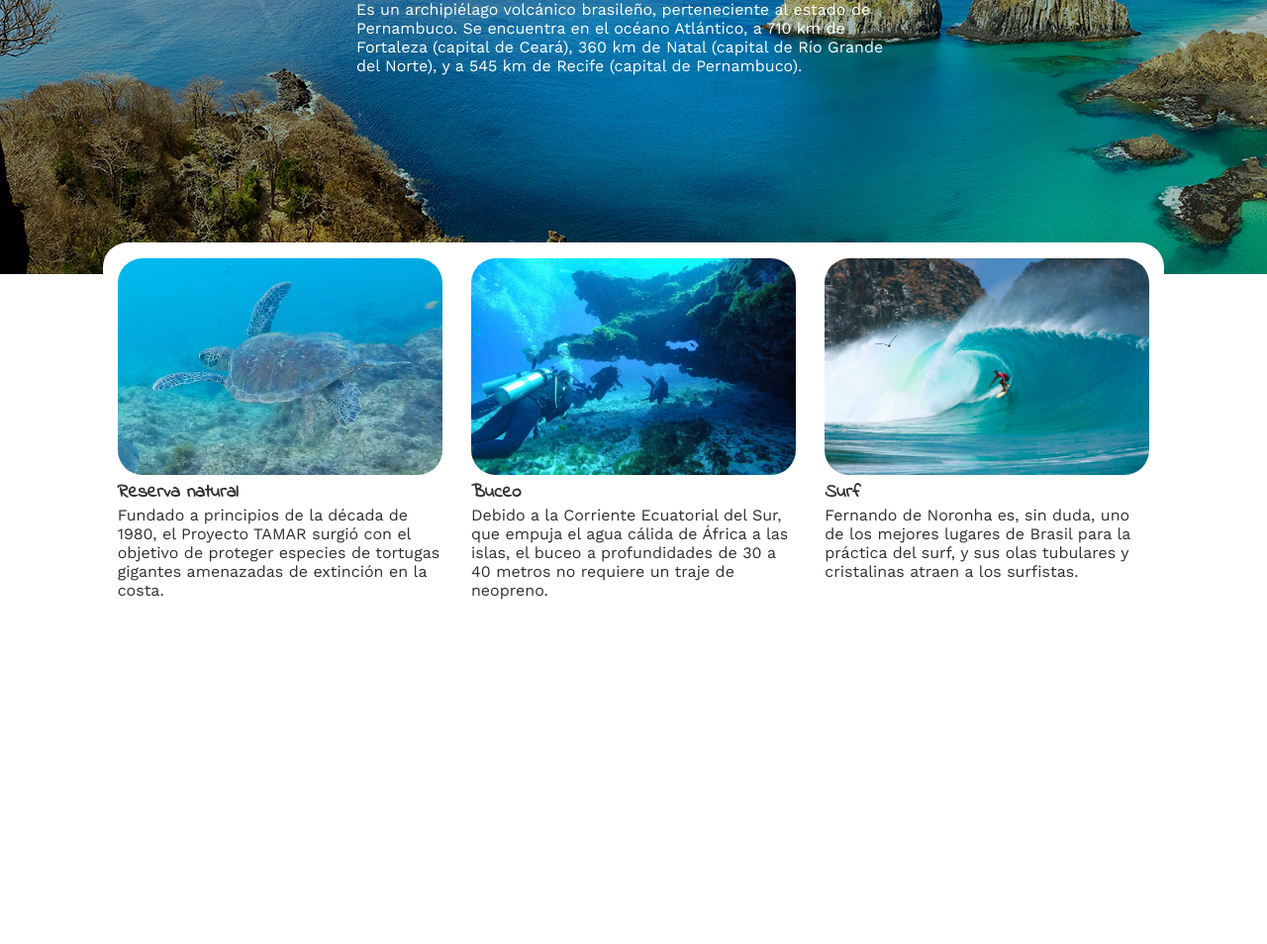
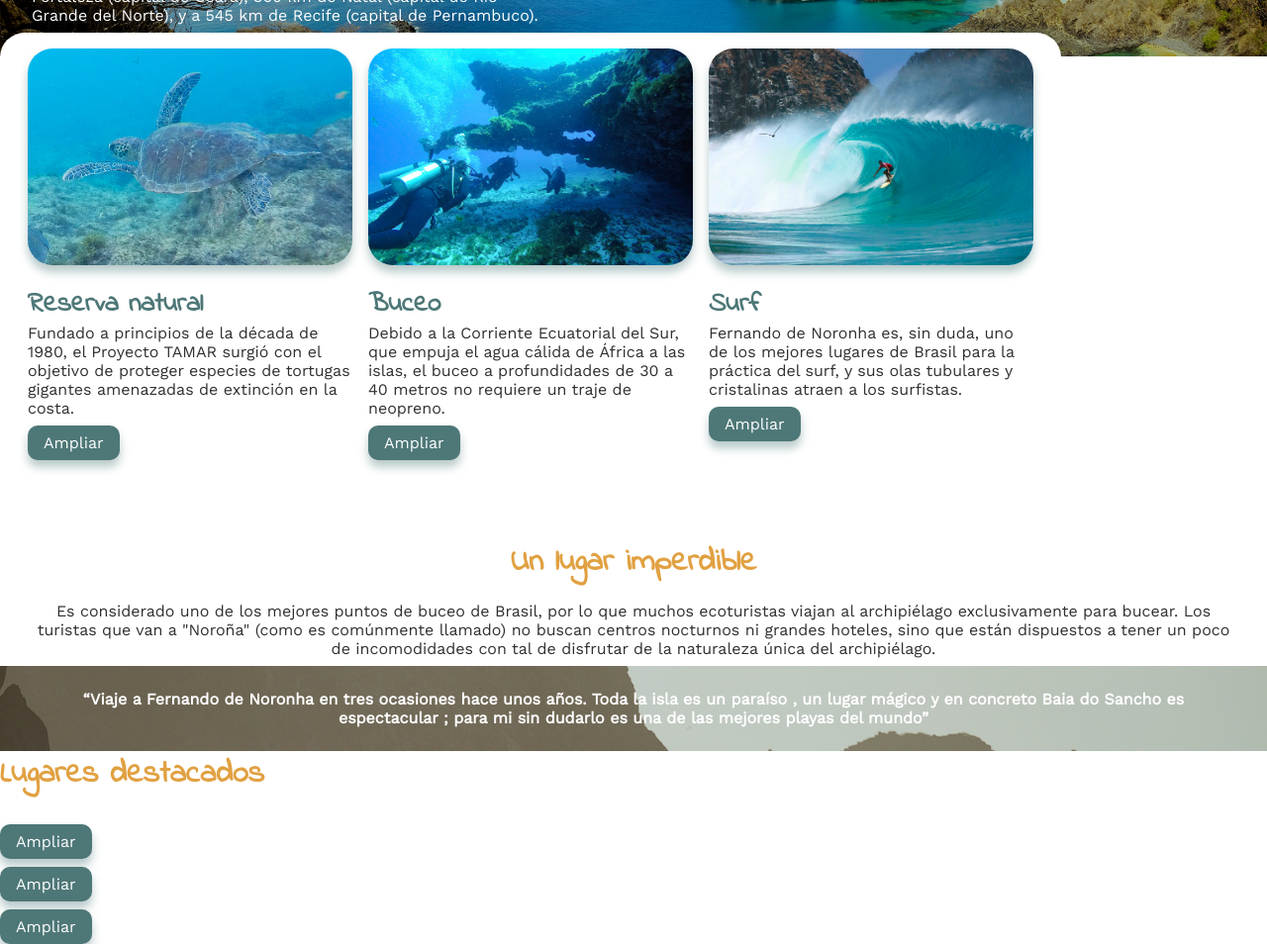
Before and after one commit to HernanTPereira/Noronha, a plain HTML site: page index.html in a window 1280 px wide. Shown: the part 208-1162 px from the top of the page at 99% size. Before the commit the page ends 830 px from the top, so only its background shows below. Drawn offline with nearby package versions, Linux system fonts and the light colour scheme.

Commit message:
Add files via upload

```diff
--- a/index.html
+++ b/index.html
@@ -42,27 +42,59 @@
                 <img src="/img/inicio/actividades/tamar.jpg" alt="Imagen de una tortuga marina">
                 <h3>Reserva natural</h3>
                 <p>Fundado a principios de la década de 1980, el Proyecto TAMAR surgió con el objetivo de proteger especies de tortugas gigantes amenazadas de extinción en la costa.</p>
+                <button>Ampliar</button>
             </div>
             <div>
                 <img src="/img/inicio/actividades/buceo.jpg" alt="Imagen de una persona buceando">
                 <h3>Buceo</h3>
                 <p>Debido a la Corriente Ecuatorial del Sur, que empuja el agua cálida de África a las islas, el buceo a profundidades de 30 a 40 metros no requiere un traje de neopreno.</p>
+                <button>Ampliar</button>
             </div>
             <div>
                 <img src="/img/inicio/actividades/surf.jpg" alt="Imagen de una persona surfeando una ola">
                 <h3>Surf</h3>
                 <p>Fernando de Noronha es, sin duda, uno de los mejores lugares de Brasil para la práctica del surf, y sus olas tubulares y cristalinas atraen a los surfistas.
                 </p>
+                <button>Ampliar</button>
             </div>
         </section>
 
-        <section aria-labelledby="">
-            <h2 id=""></h2>
+        <section aria-labelledby="informacion" class="info">
+            <h2 id="informacion">Un lugar imperdible</h2>
+            <p>Es considerado uno de los mejores puntos de buceo de Brasil, por lo que muchos ecoturistas viajan al archipiélago exclusivamente para bucear. Los turistas que van a "Noroña" (como es comúnmente llamado) no buscan centros nocturnos ni grandes hoteles, sino que están dispuestos a tener un poco de incomodidades con tal de disfrutar de la naturaleza única del archipiélago.</p>
         </section>
 
-        <section aria-labelledby="">
-            <h2 id=""></h2>
-            <h3></h3>
+        <section aria-labelledby="frase" class="banner">
+            <h4 id="frase">“Viaje a Fernando de Noronha en tres ocasiones hace unos años. Toda la isla es un paraíso , un lugar mágico y en concreto Baia do Sancho es espectacular ; para mi sin dudarlo es una de las mejores playas del mundo”</h4>
+        </section>
+
+        <section aria-labelledby="destacados">
+            <h2 id="destacados">Lugares destacados</h2>
+            <div>
+                <img src="" alt="">
+                <div>
+                    <h3></h3>
+                    <p></p>
+                    <button>Ampliar</button>
+                </div>
+            </div>
+
+            <div>
+
+                <div>
+                    <h3></h3>
+                    <p></p>
+                    <button>Ampliar</button>
+                </div>
+
+                <div>
+                    <h3></h3>
+                    <p></p>
+                    <button>Ampliar</button>
+                </div>
+
+            </div>
+
         </section>
 
         <section aria-labelledby="">
--- a/styles.css
+++ b/styles.css
@@ -2,14 +2,15 @@
     --color-negro: #0C1919;
     --color-gris-base: #303030;
     --color-amarillo: #E1A142;
-    --color-turqueza: #4E7777;
+    --color-turqueza: #4e7777;
     --color-turqueza-selected: #88AAAA;
+    --box-shadow-1: 0px 7px 10px rgba(78, 119, 119, 0.4);
 }
 
 
-*, :after, :before {
+* {
     box-sizing: border-box;
-    margin: 0 auto;
+    margin: 0;
     padding: 0;
     list-style: none;
 }
@@ -26,6 +27,32 @@ h1, h2, h3 {
     font-family: 'Indie Flower', cursive;
 }
 
+h2{
+    font-size: 2rem;
+    color: var(--color-amarillo);
+}
+
+h3{
+    font-size: 1.7rem;
+    color: var(--color-turqueza);
+}
+
+button{
+    font-family: 'Work Sans', sans-serif;
+    font-size: 1rem;
+    background-color: var(--color-turqueza);
+    border: none;
+    margin-top: 0.5rem;
+    padding: 0.5rem 1rem;
+    color: #FFF;
+    border-radius: 10px;
+    box-shadow: var(--box-shadow-1);
+}
+
+button:active {
+    background-color: var(--color-turqueza-selected);
+}
+
 /*HEADER */
 
 nav{
@@ -33,7 +60,7 @@ nav{
     display: flex;
     justify-content: space-between;
     align-items: center;
-    padding: 0.5rem;
+    padding: 0.5rem 1.8rem;
 }
 
 nav > li {
@@ -42,23 +69,25 @@ nav > li {
 
 header > section{
     background-image: url(/img/inicio/portada.jpg);
-    background-color: var(--color-negro);
-    height: 50vh;
-    background-position: center;
-    background-repeat: no-repeat;
-    background-size: auto;
-    position: relative;
+    background-position: top;
+    background-size: cover;
     color: #FFF;
     z-index: -1;
+    display: flex;
+    flex-direction: column;
+    align-items: flex-start;
+    justify-content: center;
+    padding-bottom: 1rem;
 }
 
 header > section > h1{
-    padding: 3rem 1rem 1rem 1rem ;
+    padding: 1.5rem 2rem 0.5rem 2rem ;
     font-size: 2.5rem;
+    line-height: 2.5rem;
 }
 
 header > section > p{
-    padding: 0 1rem;
+    padding: 0 2rem 1rem 2rem;
     max-width: 37rem;
 }
 
@@ -80,7 +109,7 @@ header > section > p{
     padding: 1rem 0.5rem;
     background-color: #FFF;
     z-index: 1;
-    margin-top: -2rem;
+    margin-top: -1.5rem;
     border-radius: 25px;
 }
 
@@ -88,8 +117,38 @@ header > section > p{
     max-width: 100%;
     height: auto;
     border-radius: 25px;
+    box-shadow: var(--box-shadow-1);
+}
+
+.actividades-wrapper > div > h3{
+    padding-top: 1rem;
 }
 
 .actividades-wrapper > div {
     width: 328px;
+    padding-bottom: 1.5rem;
 }
+
+/*SECTION Informacion*/
+
+.info{
+    text-align: center;
+    padding: 1.5rem 2rem 0.5rem 2rem ;
+}
+
+.info > h2 {
+    padding: 1rem;
+}
+
+/*SECTION Frase*/
+
+.banner{
+    background-image: url(/img/inicio/fondo-ola.jpg);
+    background-size: cover;
+    color: #FFF;
+    text-align: center;
+    padding: 1.5rem 2rem;
+}
+
+
+/*SECTION Destacados*/
```
